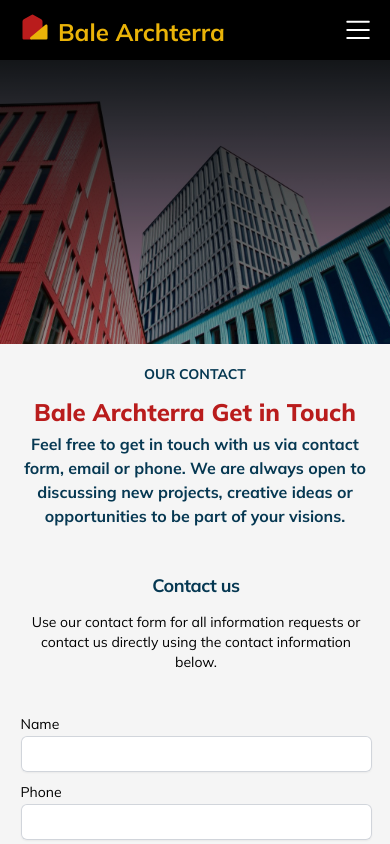
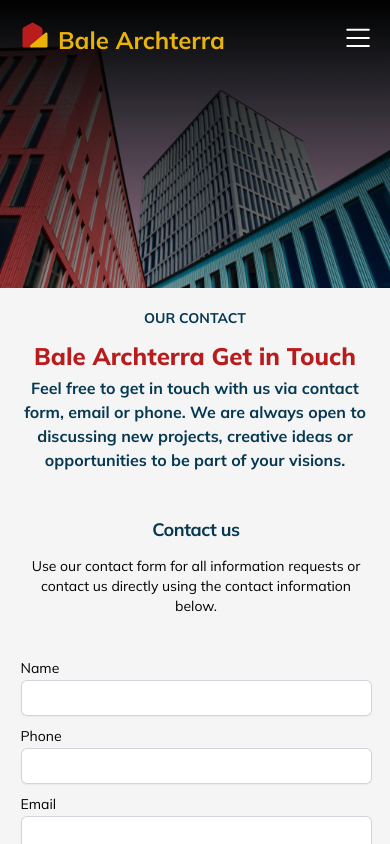
Before and after one commit to salim45d/bale-archterra, a Next.js app: page /contact in a window 390 px wide. Shown: the top 844 px of the page. Built offline with nearby package versions, Linux system fonts and the light colour scheme.

Commit message:
fix: Change Navbar

```diff
--- a/src/components/footer/banner.tsx
+++ b/src/components/footer/banner.tsx
@@ -23,7 +23,7 @@
         custom={1}
         className="lg:max-w-7xl w-full rounded-xl bg-red-100 backdrop-blur-2xl p-5 flex flex-col-reverse md:flex-row"
       >
-        <div className="text-left bg-white/20 rounded-xl p-5 backdrop-blur-md w-full md:w-1/2">
+        <div className="text-left bg-white/20 rounded-xl p-5 backdrop-blur-md w-full md:w-1/2 mt-5 md:mt-0">
           <TitleSlice
             subtitle={title.subtitle}
             title={title.title}
--- a/src/components/home/headerHome.tsx
+++ b/src/components/home/headerHome.tsx
@@ -6,7 +6,7 @@
 export default function HeaderHome() {
   return (
     <header>
-      <div className="relative bg-black pt-14 sm:pt-0">
+      <div className="relative bg-black">
         <div className="absolute gradient"></div>
         <Image
           className="w-full h-screen sm:h-[40rem] object-cover"
--- a/src/components/home/headerPages.tsx
+++ b/src/components/home/headerPages.tsx
@@ -10,7 +10,7 @@
 export default function HeaderPages(prop: IHeader) {
   return (
     <header>
-      <div className="relative bg-black pt-14 sm:pt-0">
+      <div className="relative bg-black">
         <div className="absolute gradient"></div>
         <Image
           className="w-full h-72 object-cover"
--- a/src/components/navbar/components/mobileMenu.tsx
+++ b/src/components/navbar/components/mobileMenu.tsx
@@ -11,7 +11,7 @@
 
   return (
     <div
-      className={`fixed flex flex-col justify-between p-5 z-10 top-0 right-0 h-screen w-screen bg-black text-white transition-transform duration-300 transform ${
+      className={`fixed flex flex-col justify-between p-5 z-10 top-0 right-0 h-screen w-screen bg-black/70  backdrop-blur-2xl text-white transition-transform duration-300 transform ${
         navbar.isOpen ? "translate-x-0" : "translate-x-full"
       }`}
     >
--- a/src/components/navbar/navbar.tsx
+++ b/src/components/navbar/navbar.tsx
@@ -39,8 +39,8 @@
       </div>
       {/* Mobile Navbar */}
       <nav
-        className={`sm:hidden fixed top-0 z-10 w-screen bg-black pl-5 transitions
-          ${navbar.isScroll ? "py-2" : "py-3"}`}
+        className={`sm:hidden fixed top-0 z-10 w-screen pl-5 transitions
+          ${navbar.isScroll ? "py-4 bg-black/70 backdrop-blur-2xl" : "py-5"}`}
       >
         <div className="md:hidden relative flex flex-row items-center text-white">
           <Navlogo />
```
